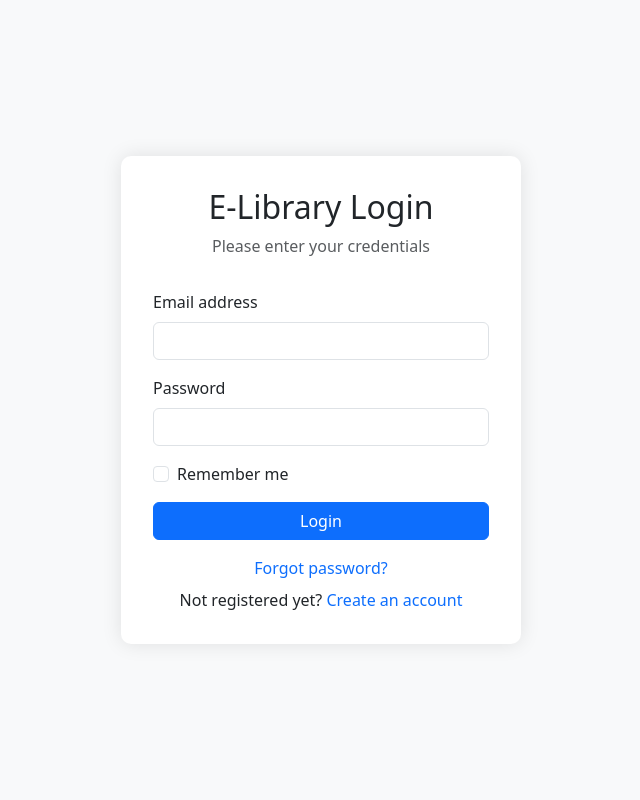
After one commit to aayushpandey1703/KnowBlog, a Flask app: template templates/login.htm in a window 1280 px wide. The commit adds this page. Shown: the whole page, without its empty margins (319-959 px from the left). Run offline with Flask 3, Linux system fonts and the light colour scheme; the template is opened without the code that fills it, so the values that code supplies are empty.

Commit message:
add login [POST]

```diff
--- a/app.py
+++ b/app.py
@@ -1,14 +1,65 @@
 from flask import Flask, render_template,request,redirect,url_for
+import pymysql
+
+def get_db_connection():
+    try:
+        print("connecting to db")
+        connection = pymysql.connect(
+            host='mysql-35a2efd8-aleronpeterson-6630.l.aivencloud.com',
+            user='avnadmin',
+            password='AVNS_dzrOiUs7-uI2sv17LMW',
+            database='defaultdb',
+            port=19275,
+            ssl={'ca': r'F:\Flask_Projects\E-library\certs\ca.pem'}
+        )
+        print("connected to db")
+        return connection
+    except Exception as e:
+        print(f"Error connecting to database: {e}")
+        return None
+
+
 app=Flask(__name__)
 
 @app.get("/")
 def login():
-    return render_template("index.htm")
+    try:
+        db=get_db_connection()
+        if db is None:
+            raise Exception("Database connection failed")
+        cursor=db.cursor()
+        cursor.execute("select * from user")
+        users=cursor.fetchall()
+        print(users)
+        cursor.close()
+        db.close()
+        return render_template("login.htm",users=users)
+    except Exception as e:
+        print(f"Error: {e}")
+        return render_template("error.htm")
+
+@app.post("/")
+def login_post():
+    try:
+        email=request.form.get("email")
+        password=request.form.get("password")
+        db=get_db_connection()
+        if db is None:
+            raise Exception("Database connection failed")
+        cursor=db.cursor()
+        cursor.execute("SELECT * FROM user WHERE email=%s AND password=%s", (email, password))
+        user=cursor.fetchone()
+        print(user)
+        return redirect(url_for("index"))
+
+    except Exception as e:
+        print(f"Error: {e}")
+        return redirect(url_for("login"))
 
 @app.get("/register")
 def register():
     email=request.args.get("email")
-    password=request.args.get("password")
+    password=request.args.get("password")    # insert email and password into the database
     return render_template("register.htm",email=email)
 
 
@@ -16,9 +67,27 @@ def register():
 def register_post():
     email=request.form.get("email")
     password=request.form.get("password")
-    print(email,password)
-    ## add email id and password to MySQL database
+    # createa db connectionnn
+    print("connecting to db")
+    connection=get_db_connection()
+    print("connected to db")
+    if connection:
+        cursor=connection.cursor()
+        cursor.execute(''' insert into user (email,password) values (%s,%s)''',(email,password))
+        connection.commit()
+        print("User registered successfully!")
+        cursor.execute("select * from user")
+        user=cursor.fetchall()
+        print(user)
+        cursor.close()
+        connection.close()
+    else:
+        print("connection failed")
     return redirect(url_for("register",email=email))
+
+@app.get("/index")
+def index():
+    return render_template("index.htm")
 
 if __name__=="__main__":
     app.run(debug=True, host="0.0.0.0", port="5000")
--- /dev/null
+++ b/templates/login.htm
@@ -0,0 +1,65 @@
+<!DOCTYPE html>
+<html lang="en">
+<head>
+    <meta charset="UTF-8">
+    <meta name="viewport" content="width=device-width, initial-scale=1.0">
+    <title>E-Library Login</title>
+    <!-- Bootstrap CSS -->
+    <link href="https://cdn.jsdelivr.net/npm/bootstrap@5.3.0/dist/css/bootstrap.min.css" rel="stylesheet">
+    <style>
+        body {
+            background-color: #f8f9fa;
+            height: 100vh;
+        }
+        .login-container {
+            max-width: 400px;
+            padding: 2rem;
+            background: white;
+            border-radius: 10px;
+            box-shadow: 0 0 20px rgba(0, 0, 0, 0.1);
+        }
+        .login-header {
+            text-align: center;
+            margin-bottom: 2rem;
+        }
+    </style>
+</head>
+<body>
+    <div class="container h-100">
+        <div class="row h-100 align-items-center justify-content-center">
+            <div class="col-12">
+                <div class="login-container mx-auto">
+                    <div class="login-header">
+                        <h2>E-Library Login</h2>
+                        <p class="text-muted">Please enter your credentials</p>
+                    </div>
+                    <form action="/" method="POST">
+                        <div class="mb-3">
+                            <label for="email" class="form-label">Email address</label>
+                            <input type="email" class="form-control" id="email" name="email" required>
+                        </div>
+                        <div class="mb-3">
+                            <label for="password" class="form-label">Password</label>
+                            <input type="password" class="form-control" id="password" name="password" required>
+                        </div>
+                        <div class="mb-3 form-check">
+                            <input type="checkbox" class="form-check-input" id="remember">
+                            <label class="form-check-label" for="remember">Remember me</label>
+                        </div>
+                        <button type="submit" class="btn btn-primary w-100">Login</button>
+                    </form>
+                    <div class="text-center mt-3">
+                        <a href="#" class="text-decoration-none">Forgot password?</a>
+                        <div class="mt-2">
+                            Not registered yet? <a href="/register" class="text-decoration-none">Create an account</a>
+                        </div>
+                    </div>
+                </div>
+            </div>
+        </div>
+    </div>
+
+    <!-- Bootstrap Bundle with Popper -->
+    <script src="https://cdn.jsdelivr.net/npm/bootstrap@5.3.0/dist/js/bootstrap.bundle.min.js"></script>
+</body>
+</html>
```
Also changed, not shown: templates/index.htm (+55 -7 lines), testdb.py (added, +17 -0 lines), 1 other file.
